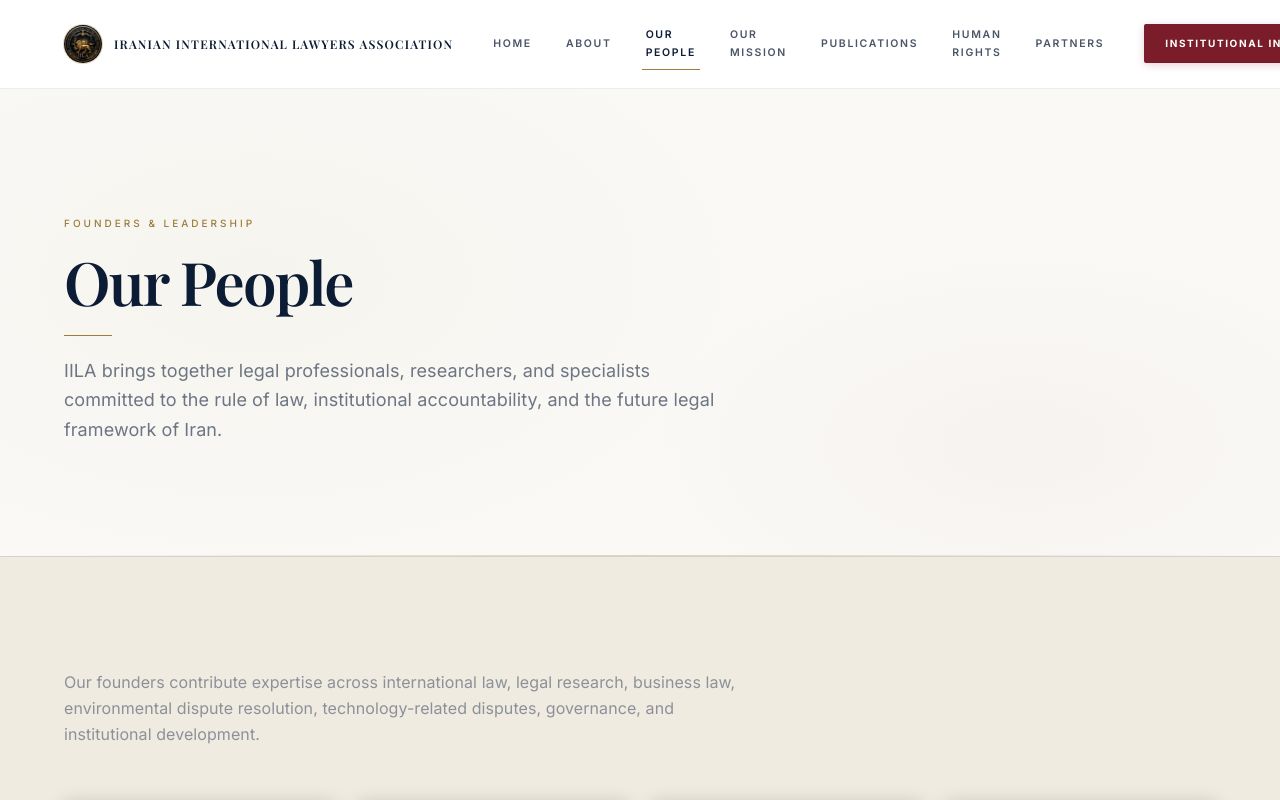
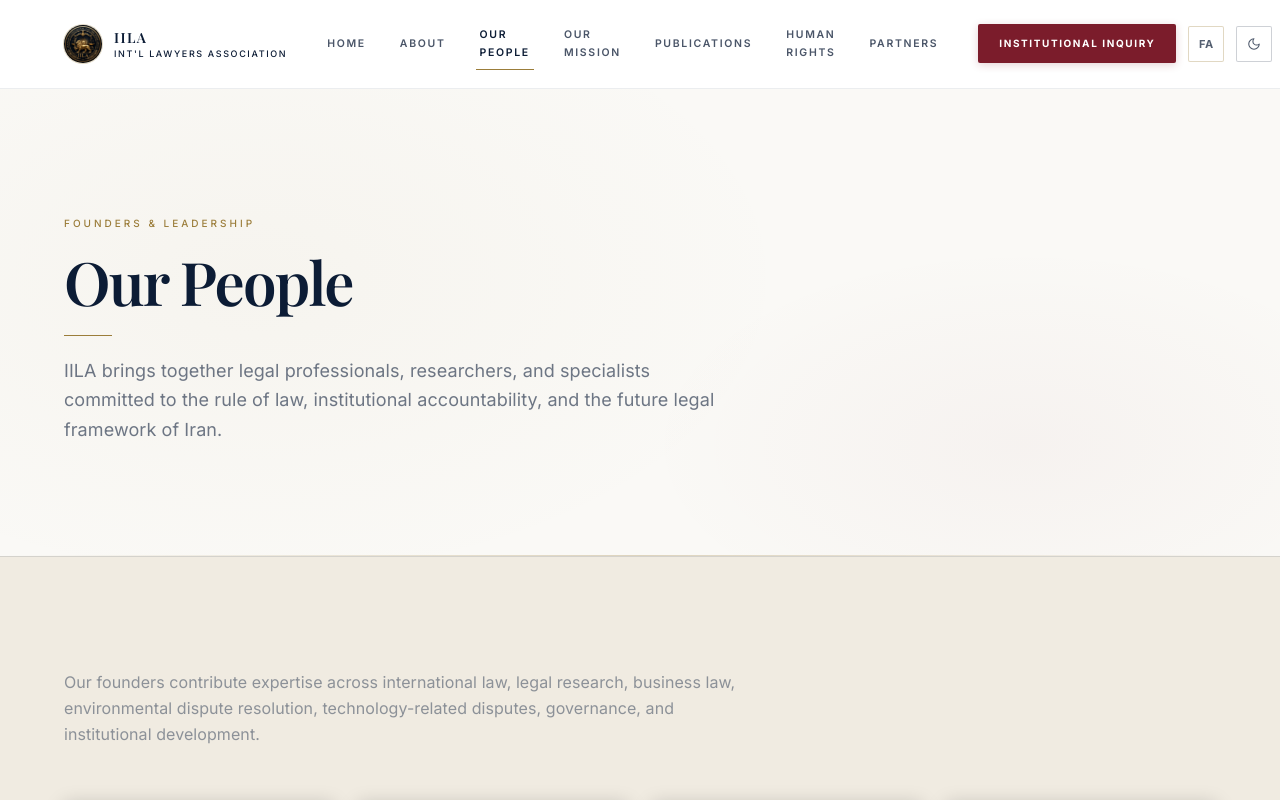
Before and after one commit to techmazewebdesign/iila-website, a React (Vite) app: page /our-people in a window 1280 px wide. Shown: the top 800 px of the page. Built offline with nearby package versions, Linux system fonts and the light colour scheme; grey boxes are pictures that could not be loaded; a web font is replaced by a local one.

Commit message:
fix: shorten logo text to fix header layout overflow
- Changed logo from single long line to two-line format
- Main line: 'IILA'
- Subtitle: 'Int'l Lawyers Association'
- Saves horizontal space in header to prevent button overflow

```diff
--- a/src/components/IILALogo.jsx
+++ b/src/components/IILALogo.jsx
@@ -14,8 +14,11 @@ export default function IILALogo({ size = 44, showText = true, light = false, cl
       />
       {showText && (
         <div className="flex flex-col leading-tight select-none">
-          <span className={`font-serif font-semibold ${light ? 'text-white !important' : 'text-t-text'} tracking-widest text-xs`}>
-            IRANIAN INTERNATIONAL LAWYERS ASSOCIATION
+          <span className={`font-serif font-semibold ${light ? 'text-white' : 'text-t-text'} tracking-widest text-sm`}>
+            IILA
+          </span>
+          <span className="text-t-gold text-[9px] tracking-[0.18em] uppercase font-sans font-medium">
+            Int'l Lawyers Association
           </span>
         </div>
       )}
```
